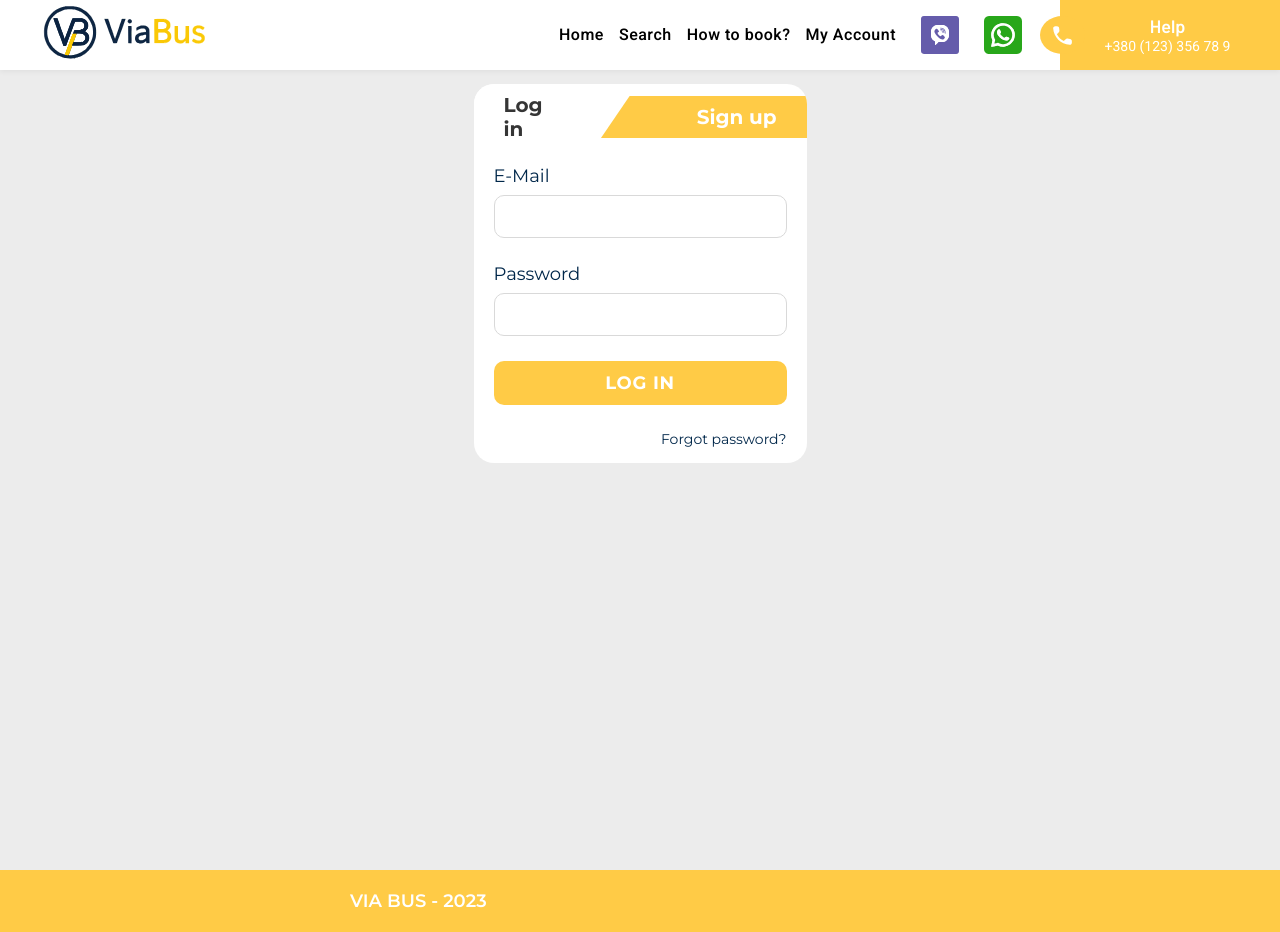
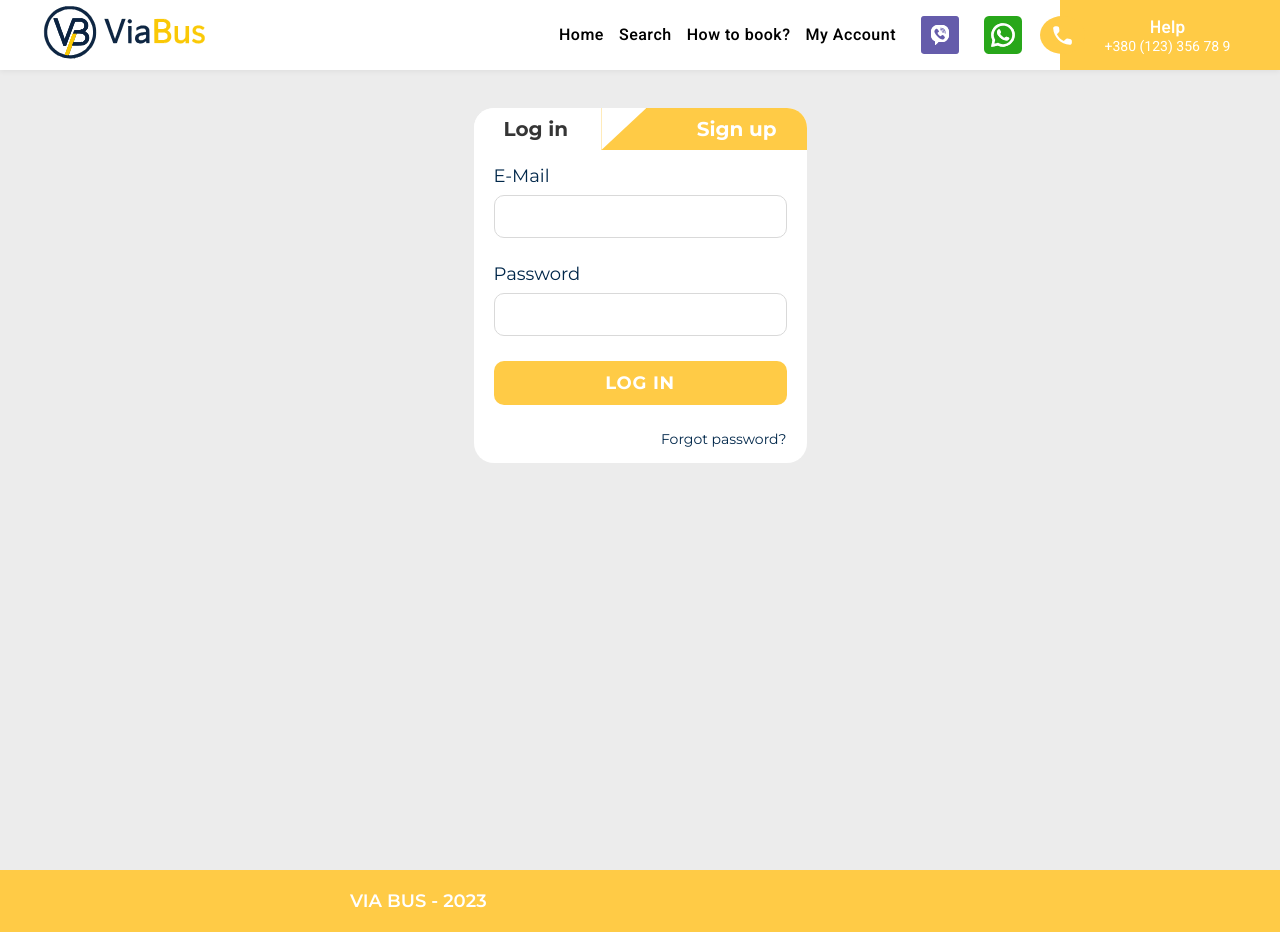
Before and after one commit to viktor-kindrat/finish, a React (Create React App) app: page /authorization in a window 1280 px wide. Built offline with nearby package versions, Linux system fonts and the light colour scheme; no server answers; what google-maps-react would draw is missing.

Commit message:
feat(fix): minor fix in auth page

```diff
--- a/src/Components/Authorization/Styles/Authorization.css
+++ b/src/Components/Authorization/Styles/Authorization.css
@@ -90,7 +90,7 @@
   clip-path: polygon(100% 0, 0 0, 0 100%);
 }
 .Authorization .Authorization__container .Authorization__select .Authorization__option:last-child {
-  width: 75%;
+  width: 65%;
   justify-content: flex-end;
 }
 .Authorization .Authorization__container .Authorization__select .Authorization__option:last-child.Authorization__option_selected {
--- a/src/Components/Authorization/Styles/Authorization.scss
+++ b/src/Components/Authorization/Styles/Authorization.scss
@@ -95,7 +95,7 @@
                 }
 
                 &:last-child {
-                    width: 75%;
+                    width: 65%;
                     justify-content: flex-end;
 
                     &.Authorization__option_selected {
```
